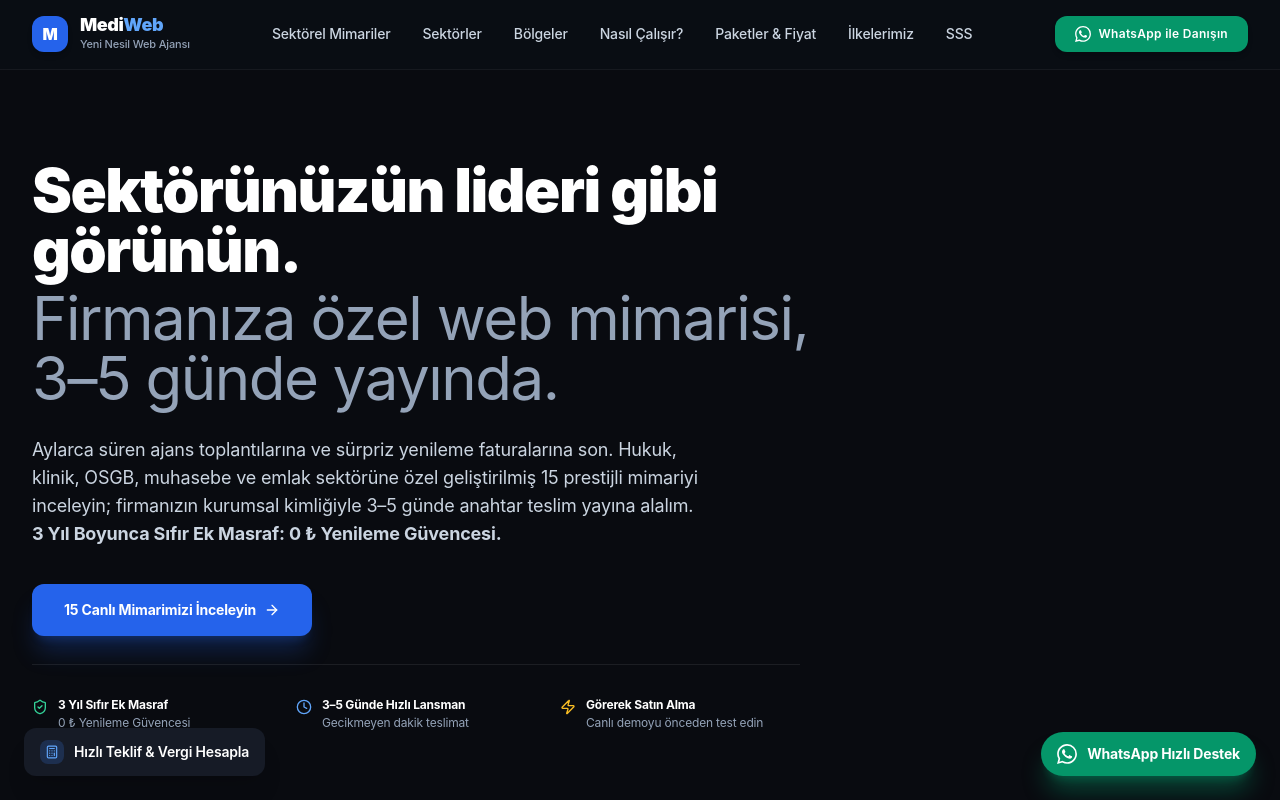
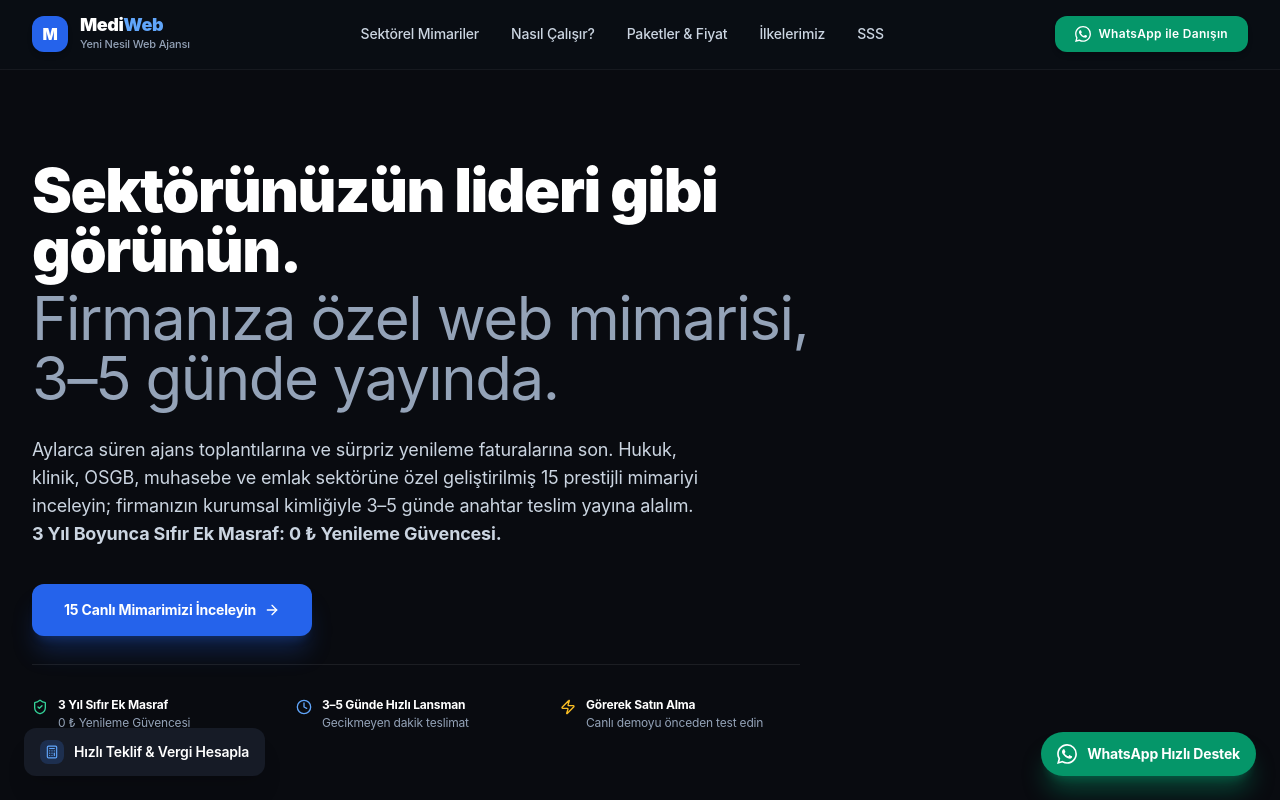
Before and after one commit to halilumutyalcin/landing, a Next.js app: page / in a window 1280 px wide. Shown: the top 800 px of the page. Built offline with nearby package versions, Linux system fonts and the light colour scheme.

Commit message:
refactor(nav): remove sektorler and bolgeler from header navbar for cleaner UX and retain in footer for programmatic SEO

```diff
--- a/src/components/layout/Footer.tsx
+++ b/src/components/layout/Footer.tsx
@@ -170,6 +170,11 @@ export const Footer: React.FC = () => {
                 </Link>
               </li>
               <li>
+                <Link href="/bolgeler" className="hover:text-white transition-colors">
+                  Hizmet Bölgelerimiz (13 İlçe)
+                </Link>
+              </li>
+              <li>
                 <button
                   onClick={() => setLegalModalType('kvkk')}
                   className="hover:text-white transition-colors text-left"
--- a/src/components/layout/Navbar.tsx
+++ b/src/components/layout/Navbar.tsx
@@ -58,18 +58,6 @@ export const Navbar: React.FC = () => {
             Sektörel Mimariler
           </Link>
           <Link
-            href="/sektorler"
-            className="hover:text-white transition-colors"
-          >
-            Sektörler
-          </Link>
-          <Link
-            href="/bolgeler"
-            className="hover:text-white transition-colors"
-          >
-            Bölgeler
-          </Link>
-          <Link
             href="/#nasil-calisir"
             className="hover:text-white transition-colors"
           >
@@ -79,7 +67,7 @@ export const Navbar: React.FC = () => {
             href="/#paketler"
             className="hover:text-white transition-colors"
           >
-            Paketler & Fiyat
+            Paketler &amp; Fiyat
           </Link>
           <Link
             href="/#neden-biz"
@@ -132,20 +120,6 @@ export const Navbar: React.FC = () => {
               Sektörel Mimariler (Canlı Vitrinler)
             </Link>
             <Link
-              href="/sektorler"
-              onClick={() => setMobileMenuOpen(false)}
-              className="block p-3 rounded-lg text-slate-200 hover:bg-white/5 font-semibold"
-            >
-              Sektörel Çözümler (Özel Paketler)
-            </Link>
-            <Link
-              href="/bolgeler"
-              onClick={() => setMobileMenuOpen(false)}
-              className="block p-3 rounded-lg text-slate-200 hover:bg-white/5 font-semibold"
-            >
-              İstanbul Hizmet Bölgelerimiz (13 İlçe)
-            </Link>
-            <Link
               href="/#nasil-calisir"
               onClick={() => setMobileMenuOpen(false)}
               className="block p-3 rounded-lg text-slate-200 hover:bg-white/5"
@@ -157,14 +131,14 @@ export const Navbar: React.FC = () => {
               onClick={() => setMobileMenuOpen(false)}
               className="block p-3 rounded-lg text-slate-200 hover:bg-white/5"
             >
-              Paketler & Fiyatlar (17.500 ₺'den başlayan)
+              Paketler &amp; Fiyatlar (17.500 ₺'den başlayan)
             </Link>
             <Link
               href="/#neden-biz"
               onClick={() => setMobileMenuOpen(false)}
               className="block p-3 rounded-lg text-slate-200 hover:bg-white/5"
             >
-              İlkelerimiz & Şeffaf Taahhütler
+              İlkelerimiz &amp; Şeffaf Taahhütler
             </Link>
             <Link
               href="/#sss"
```
